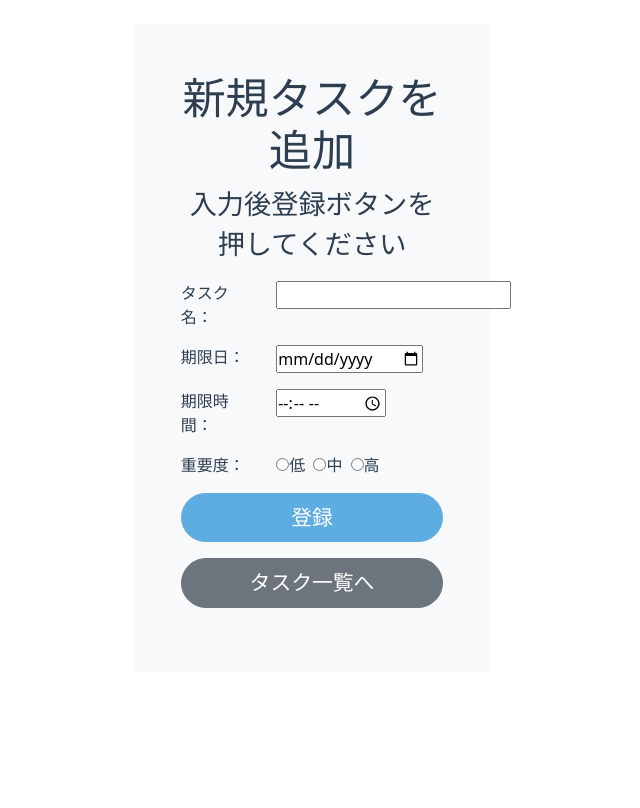
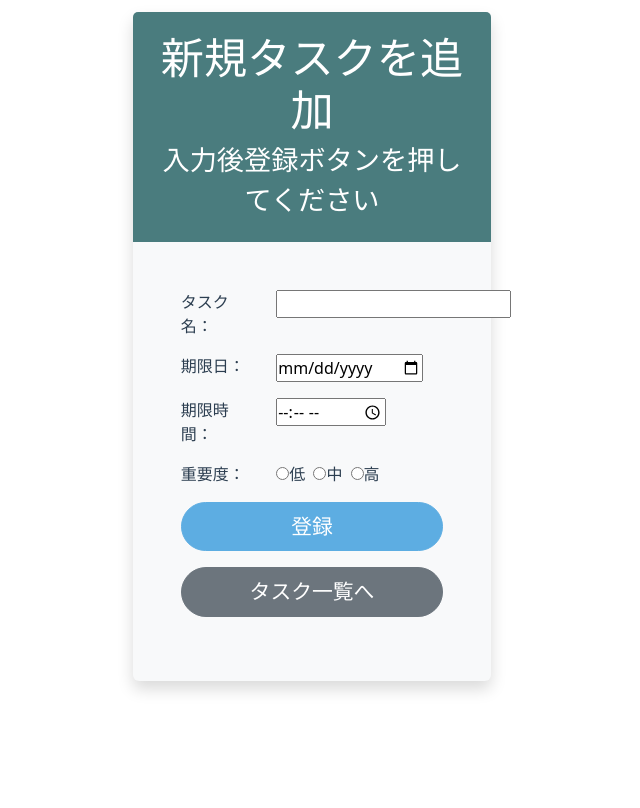
Before and after one commit to ShumpeiSeto/taskbell, a Python web app: template taskbell/templates/testtemp/new_task.html in a window 1280 px wide. Shown: the whole page, without its empty margins (328-968 px from the left). Run offline with Jinja, Linux system fonts and the light colour scheme; the template is opened without the code that fills it, so the values that code supplies are empty.

Commit message:
layout.htmlの修正と各画面の表題部の色修正

```diff
--- a/taskbell/static/style.css
+++ b/taskbell/static/style.css
@@ -206,6 +206,7 @@ h4 {
 .card {
   background-color: var(--card-bg) !important;
 }
+
 /* h1 {
   font-size: 2.7rem;
 }
--- a/taskbell/templates/testtemp/layout.html
+++ b/taskbell/templates/testtemp/layout.html
@@ -12,6 +12,15 @@
   <header class="header">
     <nav class="text-end mx-3 my-2">
       {% if current_user.is_authenticated %}
+        {% if request.endpoint == "my_task" %}
+          <div class="col-12 col-md-10 col-lg-8 bg-dark d-flex p-3 align-items-center">
+            <h1 class="font-size-l text-white m-0 w-100 text-center">マイタスク</h1>
+            <div class="user_info d-flex flex-column flex-shrink-1">
+              <p class="text-white text-nowrap">ユーザー: {{ current_user.username }}</p>
+              <button class="btn btn-danger btn-sm">ログアウト</button>
+            </div>
+          </div>
+        {% else %}
           <ul class="list-unstyled text-dark">
             <li class="font-size-s mb-2">ユーザー：{{ current_user.username }}</li>
             <li class="font-size-s">
@@ -19,6 +28,7 @@
             </li>
           </ul>
         {% endif %}
+      {% endif %}
     </nav>
   </header>
   {% block content %}
--- a/taskbell/templates/testtemp/my_task.html
+++ b/taskbell/templates/testtemp/my_task.html
@@ -30,9 +30,6 @@
 
   <div class="container vh-100 px-2 py-0">
     <div class="row h-auto justify-content-center align-items-start mb-4">
-      <div class="col-12 col-md-10 col-lg-8 bg-dark page-title text-center p-3 mb-1 rounded">
-        <h3 class="font-size-l text-white m-0">マイタスク</h3>
-      </div>
       <div class="col-12 col-md-8 col-lg-6 col-xl-5">
         <div class="deadline-set d-flex flex-row justify-content-end align-items-end mb-1">
             <a href="{{ url_for('setting') }}"><button type="button" class="btn btn-outline-primary btn-sm border-2">期限時間設定</button></a>
--- a/taskbell/templates/testtemp/new_task.html
+++ b/taskbell/templates/testtemp/new_task.html
@@ -1,17 +1,17 @@
 {% extends 'testtemp/layout.html' %}
 {% block content %}
-<div class="container vh-100 px-2 py-3">
+<div class="container vh-100 px-2 py-1">
   <div class="row h-100 justify-content-center align-items-start">
     <div class="col-12 col-md-8 col-lg-5 col-xl-4">
-      <div class="card border-0">
+      <div class="card shadow border-0">
+        <div class="card-header text-center bg-medium align-middle py-3">
+          <h1 class="font-size-l text-white m-1">新規タスクを追加</h1>
+          <p class="font-size-s text-white m-1">入力後登録ボタンを押してください</p>
+        </div>
         <div class="card-body p-4 p-md-5">
-          <div class="text-center">
-            <h1 class="font-size-l">新規タスクを追加</h1>
-            <p class="font-size-s">入力後登録ボタンを押してください</p>
-          </div>
           <form action="add_task" method="post" class="add_task_form">
             <div class="row mb-3">
-              <div class="col-4">
+              <div class="col-4 ">
                   <label for="task_name">タスク名：</label>
               </div>
               <div class="col-6">
@@ -73,3 +73,29 @@
   </div>
 </div>
 {% endblock %}
+          {# <table width="100%" class="table table-light table-hover table-bordered">
+            <thead>
+              <tr>
+                <th rowspan="2" scope="col" class="p-0 p-md-0 text-center align-middle">タスク名</th>
+                <th colspan="2" scope="col" class="p-0 p-md-0 text-center align-middle">期限</th>
+                <th rowspan="2" scope="col" class="p-0 p-md-0 text-center align-middle">重要度</th>
+              </tr>
+              <tr>
+                <th scope="col" class="p-0 p-md-0 text-center align-middle">日</th>
+                <th scope="col" class="p-0 p-md-0 text-center align-middle">時間</th>
+              </tr>
+            </thead>
+            <tbody>
+              <tr>
+                <td>
+                  <input type="text" name="title" id="title">
+                </td>
+                <td>
+                  <input type="date" name="dead_date" id="dead_date">
+                </td>
+                <td>
+                  <input type="time" name="dead_time" id="dead_time">
+                </td>
+                <td></td>
+              </tr>
+            </tbody> #}
```
Also changed, not shown: taskbell/templates/testtemp/delete_confirm_task.html (+7 -3 lines), taskbell/templates/testtemp/edit_task.html (+5 -5 lines). Lines whose indentation alone changed are shown as unchanged.
